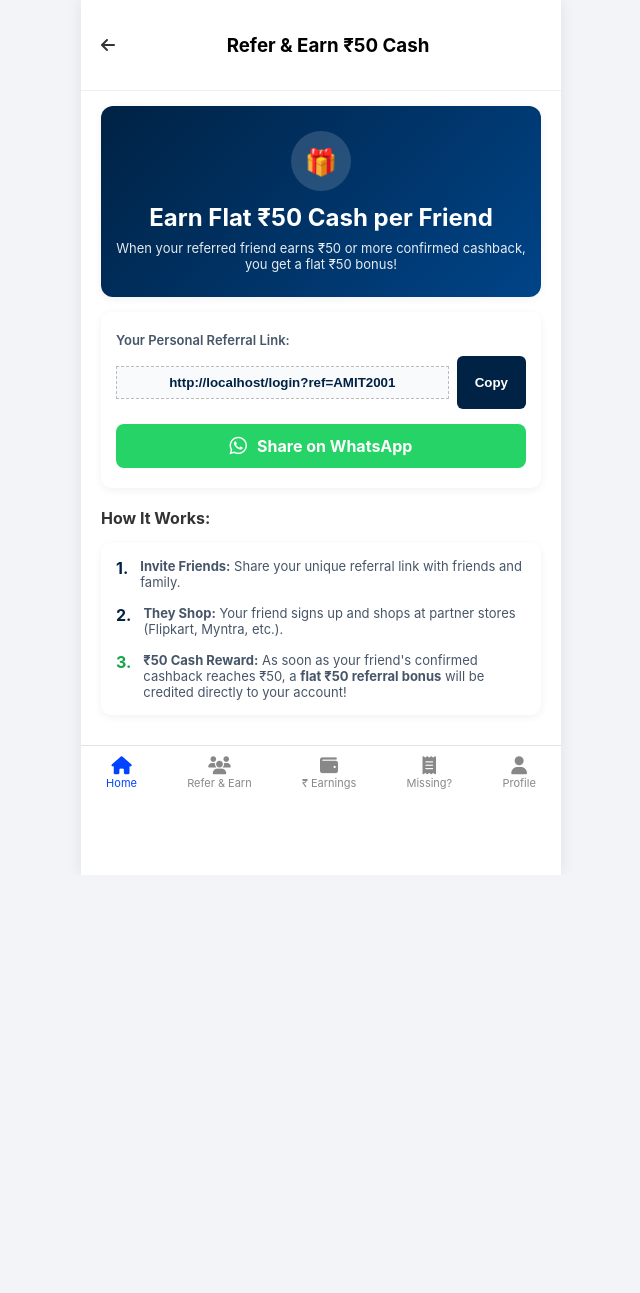
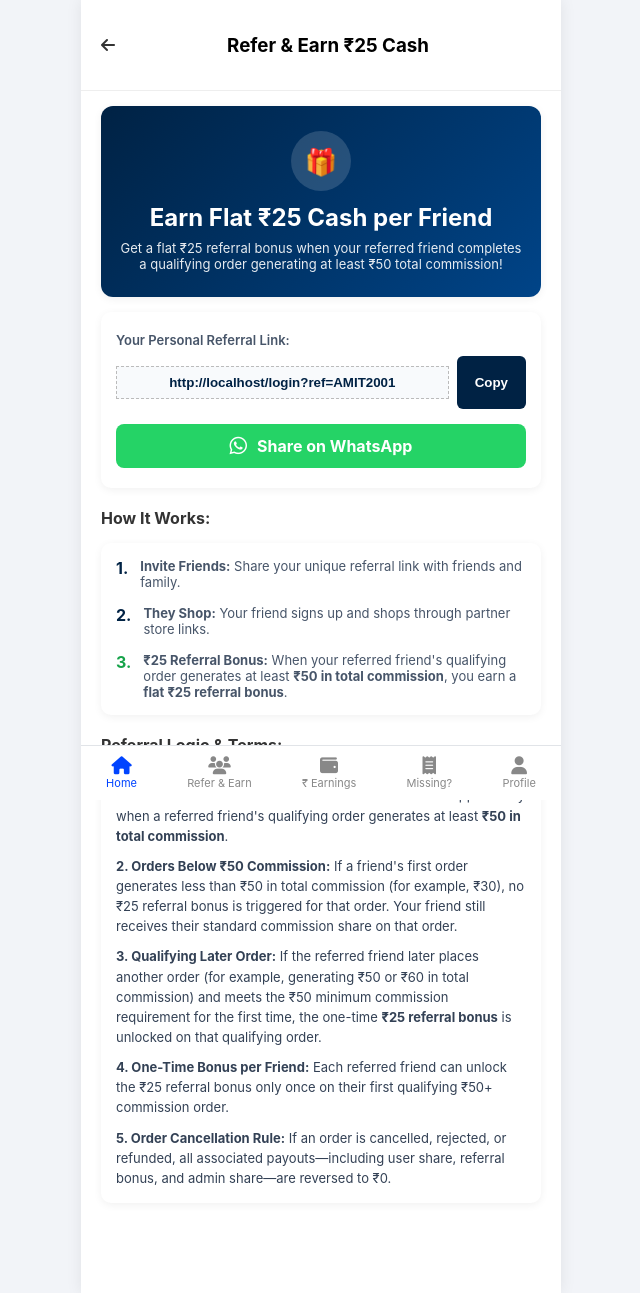
Before and after one commit to amitkr5993-sys/commissioncloud-web, a Flask app: page /refer in a window 1280 px wide. Shown: the whole page, without its empty margins (319-959 px from the left). Before the commit the page ends 875 px from the top, so only its background shows below. Run offline with Flask 3, Linux system fonts and the light colour scheme; the visitor is signed in with stand-in values (Sample User, id 1); data comes from the database, SQL or seed files in the repository.

Commit message:
Update refer.html

```diff
--- a/templates/refer.html
+++ b/templates/refer.html
@@ -2,7 +2,7 @@
 {% block content %}
 <div class="app-header">
     <a href="/" style="text-decoration:none; color:#333;"><i class="fa-solid fa-arrow-left"></i></a>
-    <h3>Refer & Earn ₹50 Cash</h3>
+    <h3>Refer & Earn ₹25 Cash</h3>
     <div></div>
 </div>
 
@@ -11,8 +11,8 @@
     <div style="width:60px; height:60px; background:rgba(255,255,255,0.15); border-radius:50%; display:flex; align-items:center; justify-content:center; margin:0 auto 12px; font-size:26px;">
         🎁
     </div>
-    <h2 style="margin:0 0 8px; font-size:24px;">Earn Flat ₹50 Cash per Friend</h2>
-    <p style="margin:0; font-size:13px; opacity:0.9;">When your referred friend earns ₹50 or more confirmed cashback, you get a flat ₹50 bonus!</p>
+    <h2 style="margin:0 0 8px; font-size:24px;">Earn Flat ₹25 Cash per Friend</h2>
+    <p style="margin:0; font-size:13px; opacity:0.9;">Get a flat ₹25 referral bonus when your referred friend completes a qualifying order generating at least ₹50 total commission!</p>
 </div>
 
 <!-- Referral Link Box -->
@@ -24,7 +24,7 @@
     </div>
 
     <!-- WhatsApp Share Button -->
-    <a href="https://api.whatsapp.com/send?text=Shop%20via%20my%20link%20on%20Commission%20Cloud%20and%20earn%20extra%20cashback%20on%20Flipkart%20and%20Amazon!%20Join%20now:%20{{ referral_url }}" target="_blank" style="display:flex; align-items:center; justify-content:center; gap:10px; background:#25d366; color:white; text-decoration:none; padding:12px; border-radius:8px; font-weight:bold; margin-top:15px;">
+    <a href="https://api.whatsapp.com/send?text=Shop%20via%20my%20link%20on%20Commission%20Cloud%20and%20earn%20cashback%20share%20plus%20%E2%82%B925%20referral%20rewards!%20Join%20now:%20{{ referral_url }}" target="_blank" style="display:flex; align-items:center; justify-content:center; gap:10px; background:#25d366; color:white; text-decoration:none; padding:12px; border-radius:8px; font-weight:bold; margin-top:15px;">
         <i class="fa-brands fa-whatsapp" style="font-size:20px;"></i> Share on WhatsApp
     </a>
 </div>
@@ -41,15 +41,35 @@
     <div style="display:flex; gap:12px; margin-bottom:15px;">
         <div style="font-weight:bold; color:#002244; font-size:16px;">2.</div>
         <div style="font-size:13px; color:#475569;">
-            <strong>They Shop:</strong> Your friend signs up and shops at partner stores (Flipkart, Myntra, etc.).
+            <strong>They Shop:</strong> Your friend signs up and shops through partner store links.
         </div>
     </div>
     <div style="display:flex; gap:12px;">
         <div style="font-weight:bold; color:#16a34a; font-size:16px;">3.</div>
         <div style="font-size:13px; color:#475569;">
-            <strong>₹50 Cash Reward:</strong> As soon as your friend's confirmed cashback reaches ₹50, a <strong>flat ₹50 referral bonus</strong> will be credited directly to your account!
+            <strong>₹25 Referral Bonus:</strong> When your referred friend's qualifying order generates at least <strong>₹50 in total commission</strong>, you earn a <strong>flat ₹25 referral bonus</strong>.
         </div>
     </div>
+</div>
+
+<!-- Clear Referral Logic & Rules (English) -->
+<h4 class="section-title" style="margin-top:20px;">Referral Logic & Terms:</h4>
+<div class="card-box" style="padding:15px; font-size:13px; color:#334155; line-height:1.55;">
+    <p style="margin:0 0 10px;">
+        <strong>1. ₹50 Commission Condition:</strong> The ₹25 referral bonus applies only when a referred friend's qualifying order generates at least <strong>₹50 in total commission</strong>.
+    </p>
+    <p style="margin:0 0 10px;">
+        <strong>2. Orders Below ₹50 Commission:</strong> If a friend's first order generates less than ₹50 in total commission (for example, ₹30), no ₹25 referral bonus is triggered for that order. Your friend still receives their standard commission share on that order.
+    </p>
+    <p style="margin:0 0 10px;">
+        <strong>3. Qualifying Later Order:</strong> If the referred friend later places another order (for example, generating ₹50 or ₹60 in total commission) and meets the ₹50 minimum commission requirement for the first time, the one-time <strong>₹25 referral bonus</strong> is unlocked on that qualifying order.
+    </p>
+    <p style="margin:0 0 10px;">
+        <strong>4. One-Time Bonus per Friend:</strong> Each referred friend can unlock the ₹25 referral bonus only once on their first qualifying ₹50+ commission order.
+    </p>
+    <p style="margin:0;">
+        <strong>5. Order Cancellation Rule:</strong> If an order is cancelled, rejected, or refunded, all associated payouts—including user share, referral bonus, and admin share—are reversed to ₹0.
+    </p>
 </div>
 
 <script>
```
